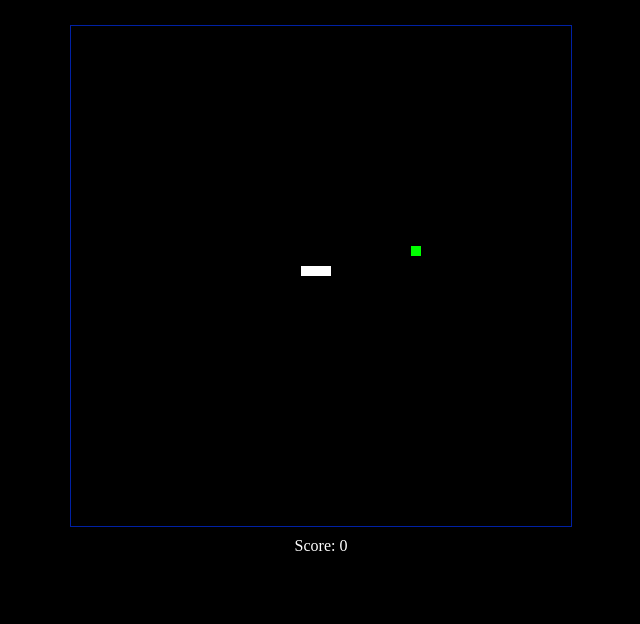
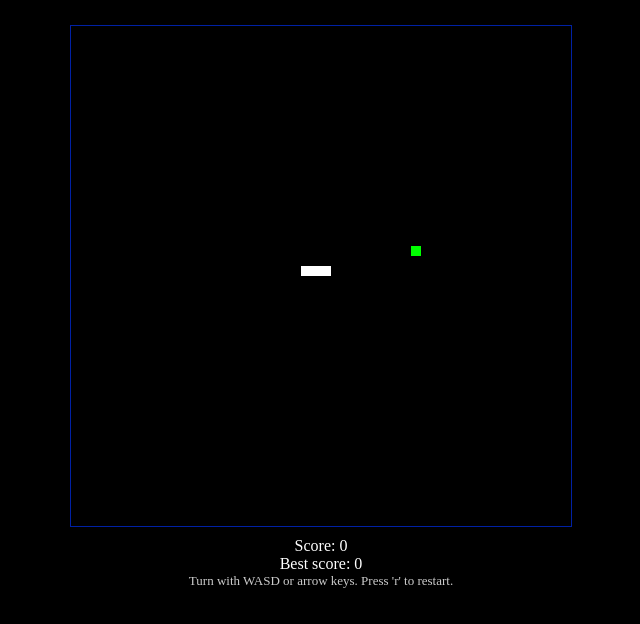
Before and after one commit to richardjs/snake-html5, a plain HTML site: page index.html in a window 1280 px wide. Shown: the whole page, without its empty margins (319-959 px from the left). Drawn offline with Linux system fonts and the light colour scheme.

Commit message:
add best score display and instructions

```diff
--- a/css/style.css
+++ b/css/style.css
@@ -9,7 +9,11 @@ canvas{
 	margin-bottom: 10px;
 }
 
-#score{
+#score, #bestScore{
 	color: #fff;
-	margin: 0px auto;
 }
+
+#instructions{
+	color: #ccc;
+	font-size: small;
+}
--- a/index.html
+++ b/index.html
@@ -6,7 +6,11 @@
 	</head>
 	<body>
 		<canvas id="snakeCanvas" width="500" height="500"></canvas>
-		<center><div id="score"></div></center>
+		<center>
+			<div id="score"></div>
+			<div id="bestScore"></div>
+			<div id="instructions">Turn with WASD or arrow keys. Press 'r' to restart.</div>
+		</center>
 
 		<script src="js/polyfills.js"></script>
 		<script src="js/food.js"></script>
--- a/js/game.js
+++ b/js/game.js
@@ -2,8 +2,6 @@
 function Game(canvasID){
 	this.canvas = document.getElementById(canvasID);
 	this.ctx = this.canvas.getContext('2d');
-
-	this.world = new World(this);
 
 	this.lastTime = 0;
 	var game = this;
@@ -11,8 +9,16 @@ function Game(canvasID){
 		game.frame(time);
 	});
 
+	this.bestScore = 0;
+	this.scoreDiv = document.getElementById('score');
+	this.bestScoreDiv = document.getElementById('bestScore');
+
+	this.newGame();
+}
+
+Game.prototype.newGame = function(){
+	this.world = new World(this);
 	this.score = 0;
-	this.scoreDiv = document.getElementById('score');
 }
 
 Game.prototype.frame = function(time){
@@ -24,7 +30,11 @@ Game.prototype.frame = function(time){
 		this.world.render(this.ctx);
 	}
 
+	if(this.score > this.bestScore){
+		this.bestScore = this.score;
+	}
 	this.scoreDiv.innerHTML = 'Score: ' + this.score;
+	this.bestScoreDiv.innerHTML = 'Best score: ' + this.bestScore;
 
 	var game = this;
 	window.requestAnimationFrame(function(time){
--- a/js/player.js
+++ b/js/player.js
@@ -59,6 +59,9 @@ function Player(world, x, y, direction){
 				if(player.lastDirection != 'down'){
 					player.direction = 'up';
 				}
+				break;
+			case 82:
+				player.world.game.newGame();
 				break;
 		}
 	});
```
